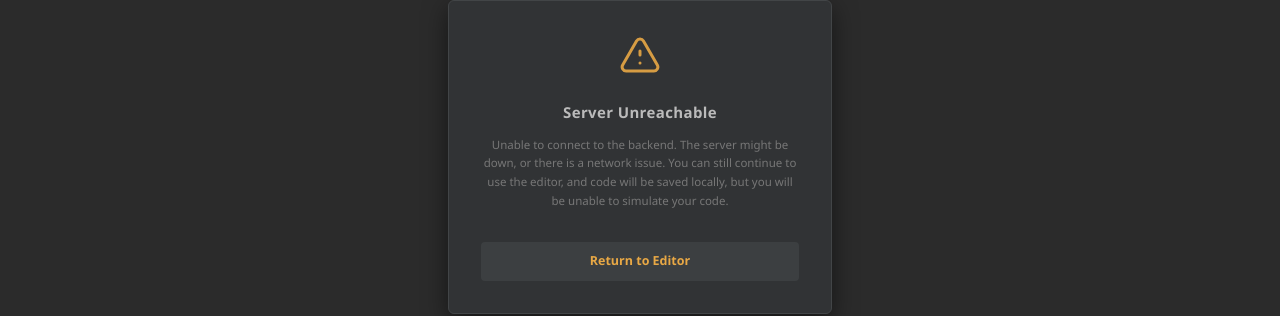
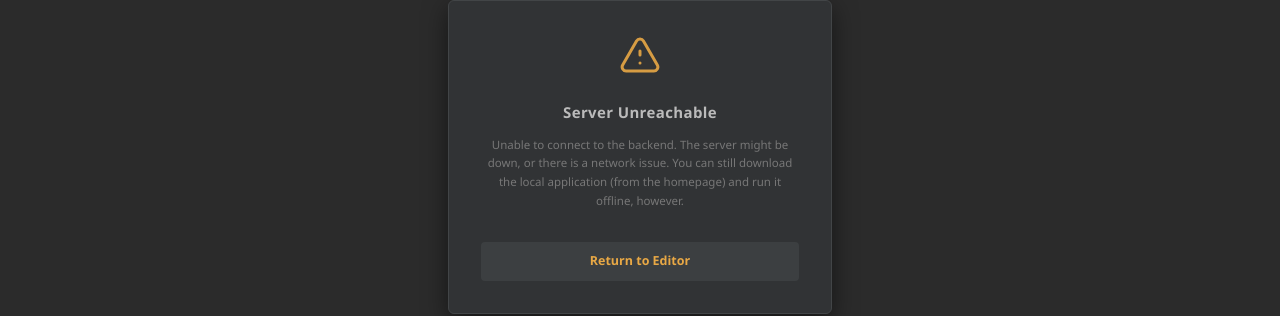
Before and after one commit to AaditS22/asm-simulator, a React (Vite) app in the folder web/: page /server-down in a window 1280 px wide. Shown: the part 263-579 px from the top of the page. Built offline with nearby package versions, Linux system fonts and the light colour scheme.

Commit message:
Update version and server downtime labels

```diff
--- a/web/src/components/home/HomeView.jsx
+++ b/web/src/components/home/HomeView.jsx
@@ -40,7 +40,7 @@ function AboutModal({ onClose }) {
                 </div>
 
                 <div className="bg-bg-base flex flex-col items-center gap-5 py-9 px-10">
-                    <span className="font-sans text-[20px] font-bold text-amber">Version 1.0.0</span>
+                    <span className="font-sans text-[20px] font-bold text-amber">Version 1.0.1</span>
 
                     <div className="h-px w-[200px] bg-border-soft" />
 
--- a/web/src/components/shared/ServerDownView.jsx
+++ b/web/src/components/shared/ServerDownView.jsx
@@ -38,7 +38,7 @@ export default function ServerDownView() {
 
                     <p className="font-sans text-[11.5px] text-text-muted text-center leading-relaxed w-full mb-8">
                         Unable to connect to the backend. The server might be down, or there is a network issue. You can still
-                        continue to use the editor, and code will be saved locally, but you will be unable to simulate your code.
+                        download the local application (from the homepage) and run it offline, however.
                     </p>
 
                     <button
```
Also changed, not shown: 1 other file (tests, documents, lock files or other folders).
